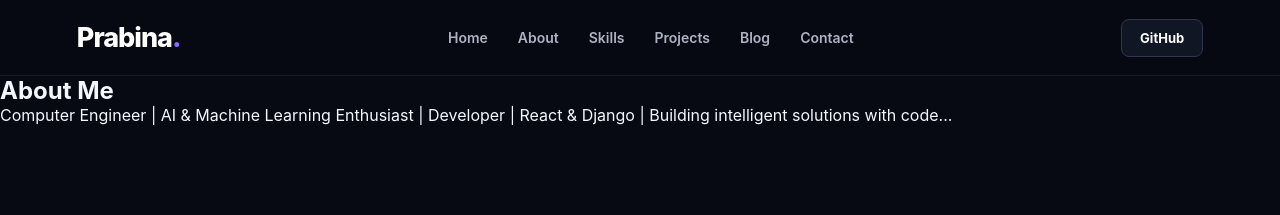
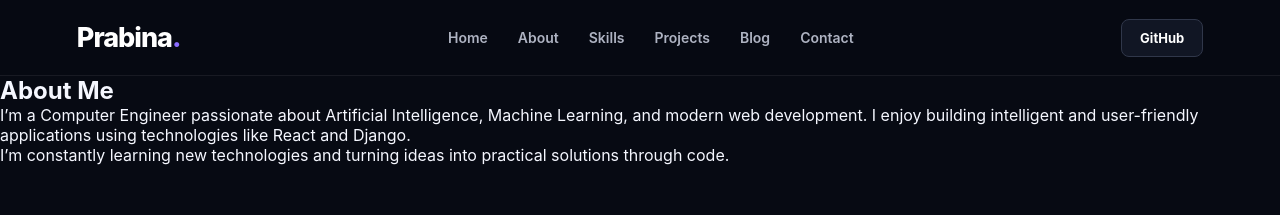
Before and after one commit to Prabina1d/MyPortfolio, a React (Vite) app: page / in a window 1280 px wide. Shown: the top 215 px of the page. Built offline with nearby package versions, Linux system fonts and the light colour scheme; no server answers.

Commit message:
Update About.jsx

```diff
--- a/src/components/About.jsx
+++ b/src/components/About.jsx
@@ -1,8 +1,19 @@
 function About() {
   return (
-    <section>
+    <section id="about" className="about">
       <h2>About Me</h2>
-      <p>Computer Engineer | AI & Machine Learning Enthusiast | Developer | React & Django | Building intelligent solutions with code... </p>
+
+      <p>
+        I’m a Computer Engineer passionate about Artificial Intelligence,
+        Machine Learning, and modern web development. I enjoy building
+        intelligent and user-friendly applications using technologies like
+        React and Django.
+      </p>
+
+      <p>
+        I’m constantly learning new technologies and turning ideas into
+        practical solutions through code.
+      </p>
     </section>
   );
 }
```
